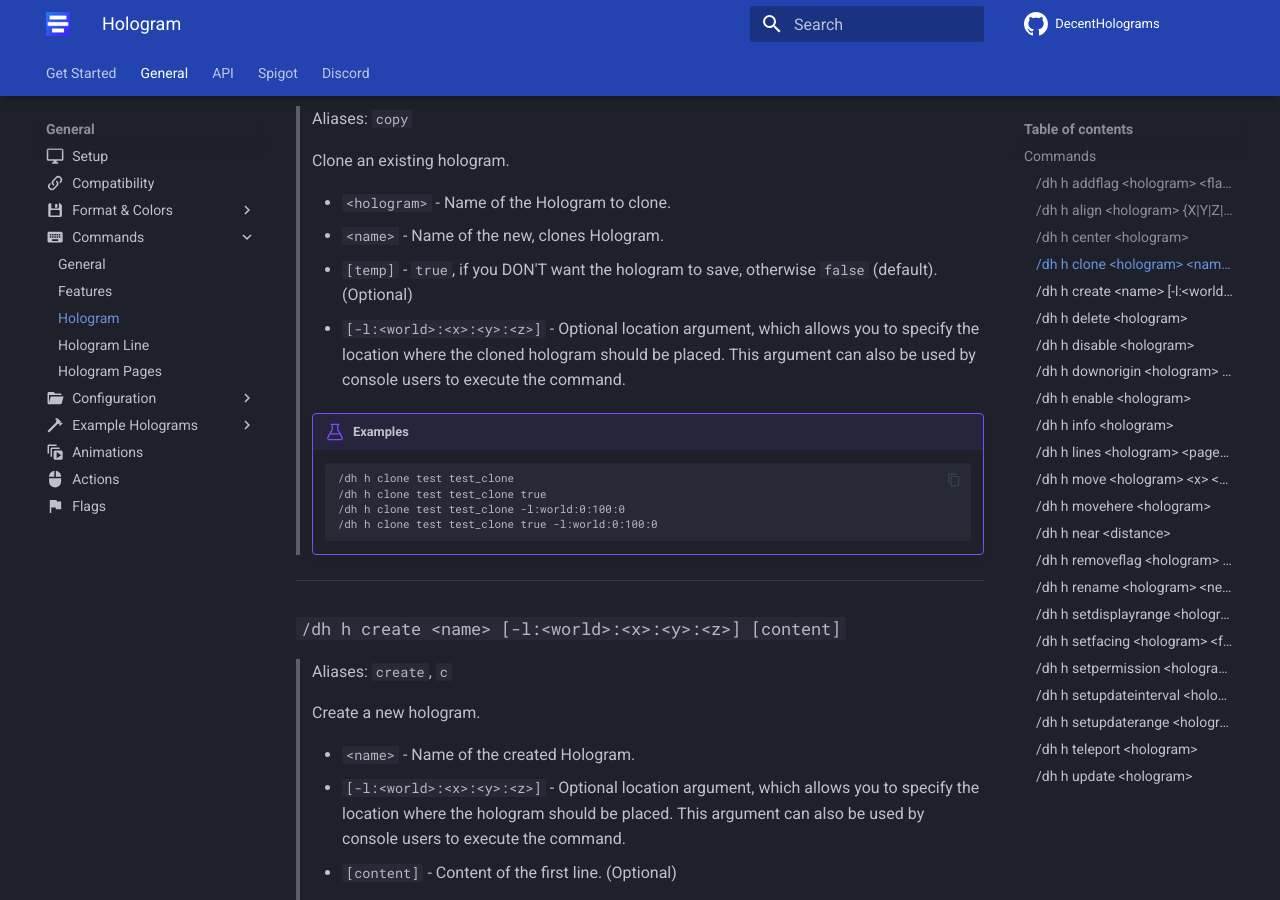
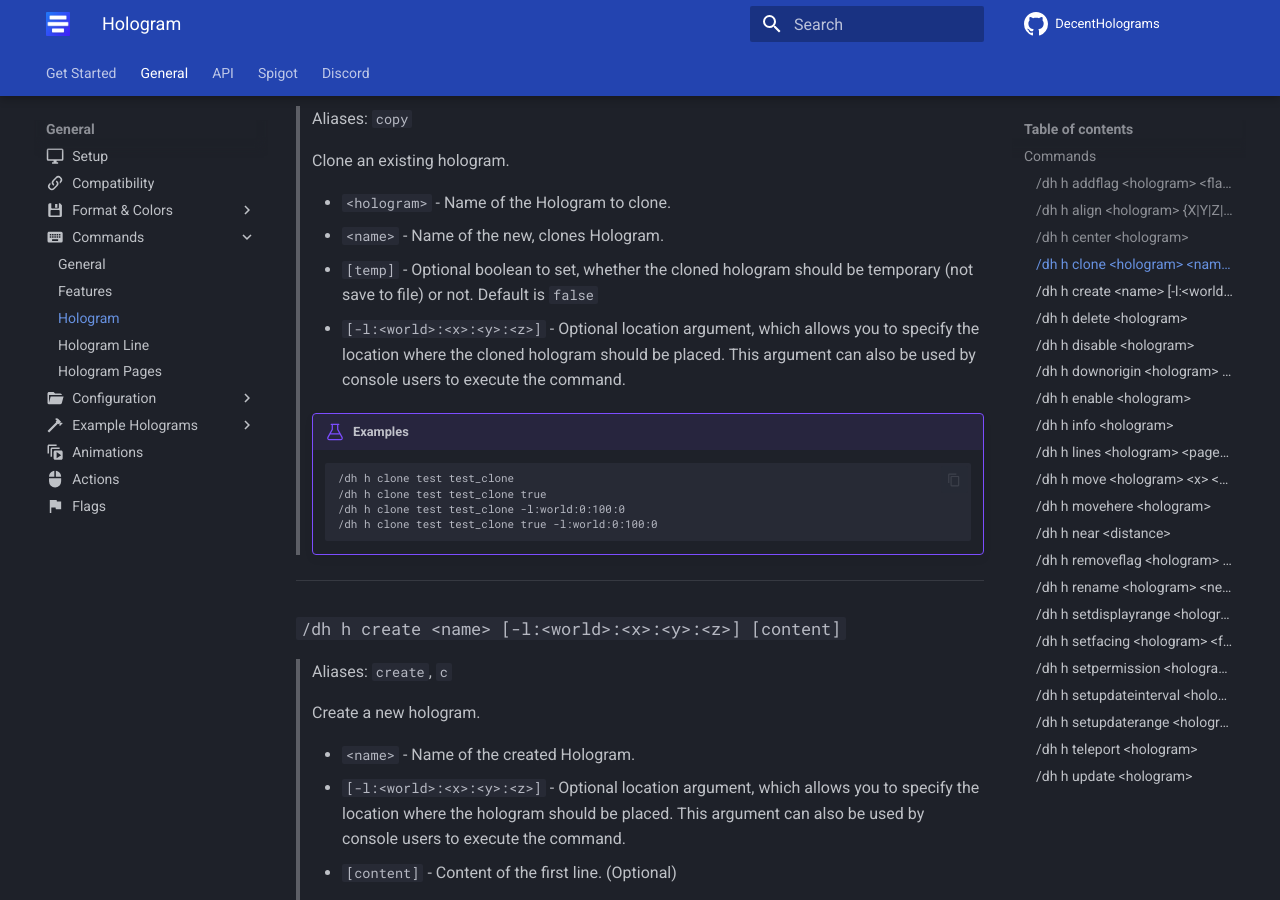
Before and after one commit to DecentSoftware-eu/DecentHolograms-Wiki, an MkDocs documentation site: the page built from docs/general/commands/hologram.md, in a window 1280 px wide and 900 px high, scrolled down 1119 px. Built offline with MkDocs 1.6.1 and Material for MkDocs 9.7.7, drawn with Linux system fonts in a browser that asks for light colours; comment, search, counter and statistics services are not loaded.

Commit message:
Improve arg description of /dh clone

```diff
--- a/docs/general/commands/hologram.md
+++ b/docs/general/commands/hologram.md
@@ -51,7 +51,7 @@
 >
 > - `#!command <hologram>` - Name of the Hologram to clone.
 > - `#!command <name>` - Name of the new, clones Hologram.
-> - `#!command [temp]` - `true`, if you DON'T want the hologram to save, otherwise `false` (default). (Optional)
+> - `#!command [temp]` - Optional boolean to set, whether the cloned hologram should be temporary (not save to file) or not. Default is `false`
 > - `#!command [-l:<world>:<x>:<y>:<z>]` - Optional location argument, which allows you to specify the location where the cloned hologram should be placed. This argument can also be used by console users to execute the command.
 >
 > /// example | Examples
```
